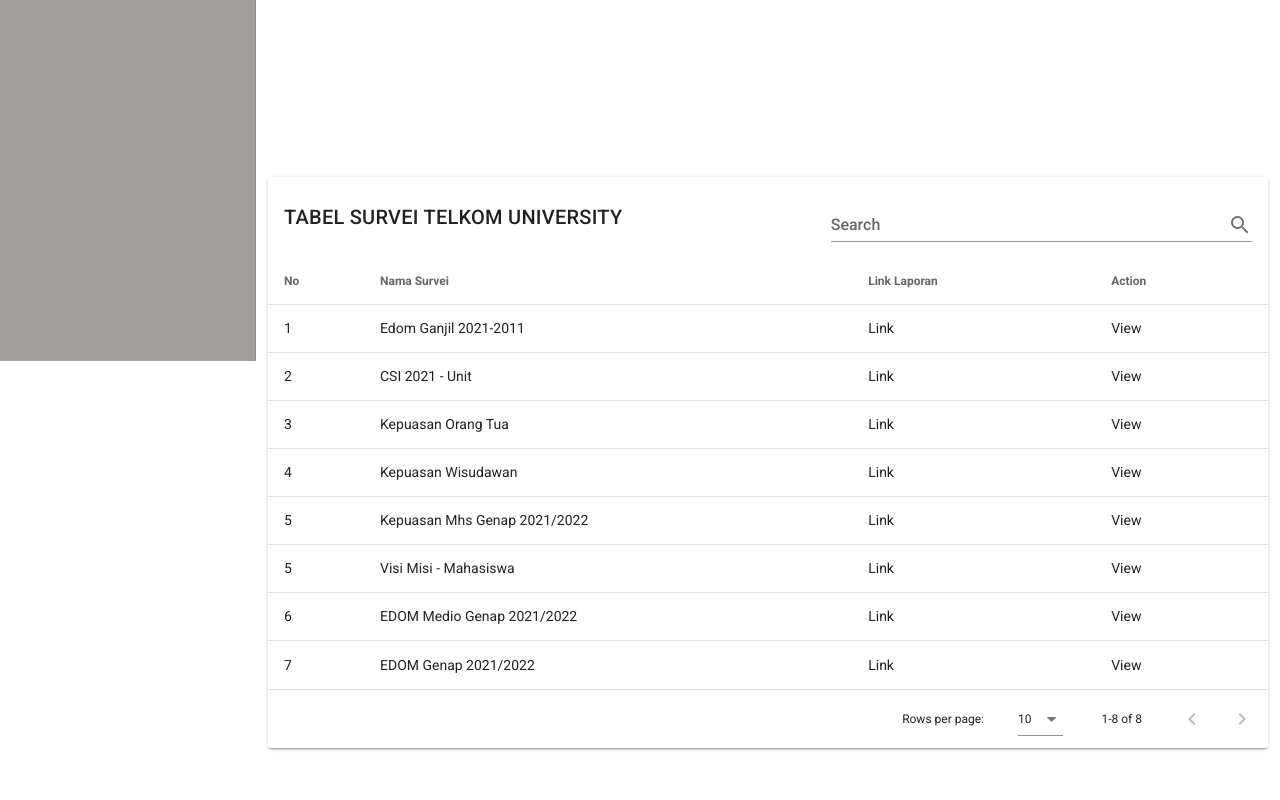
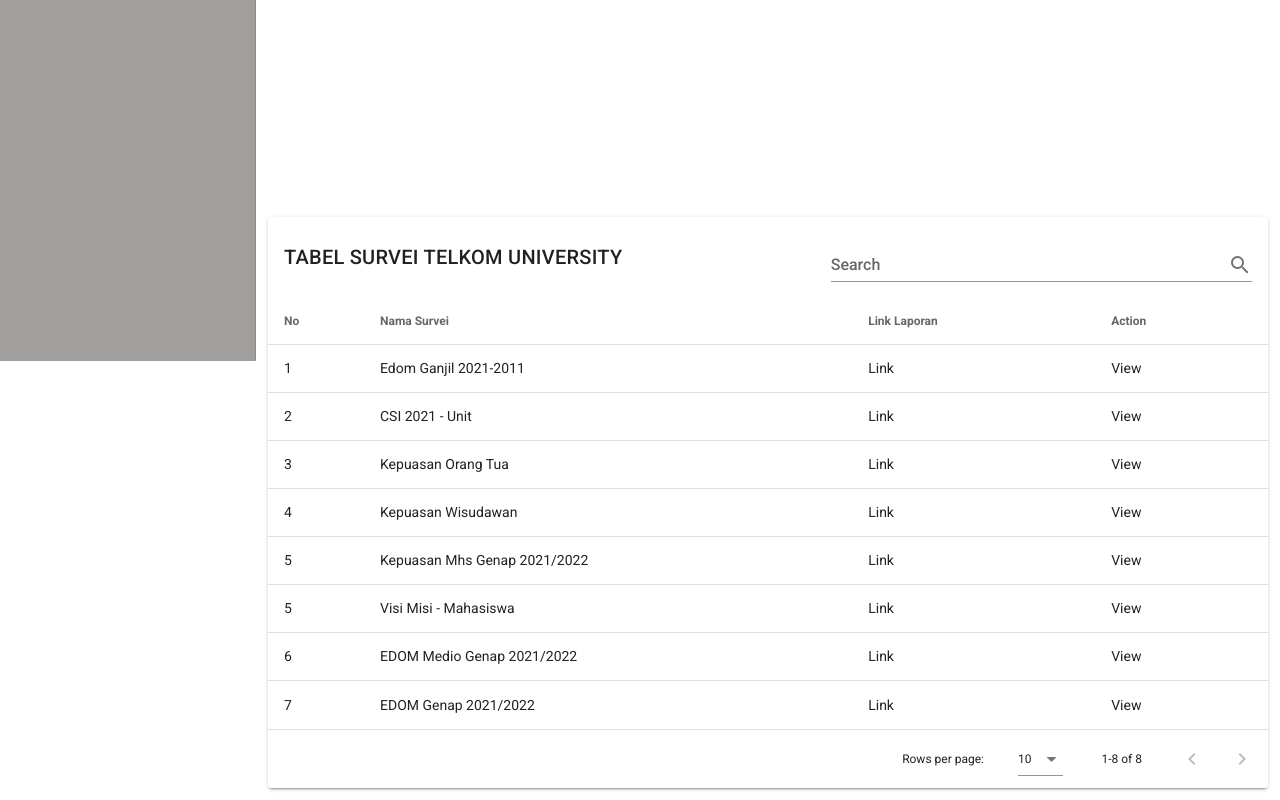
Before and after one commit to rezkyalfurqon/sai-board, a Vue app: page /home in a window 1280 px wide. Shown: the part 439-1239 px from the top of the page. Before the commit the page ends 1199 px from the top, so only its background shows below. Built offline with nearby package versions, Linux system fonts and the light colour scheme; a web font is replaced by a local one.

Commit message:
Add Login Page, Chart, and Table

```diff
--- a/src/pages/HomePage.vue
+++ b/src/pages/HomePage.vue
@@ -40,7 +40,7 @@
       </div>
     </div>
     <!-- TABEL SURVEI -->
-    <v-card>
+    <v-card class="mt-10">
       <v-card-title>
         TABEL SURVEI TELKOM UNIVERSITY
         <v-spacer></v-spacer>
```
